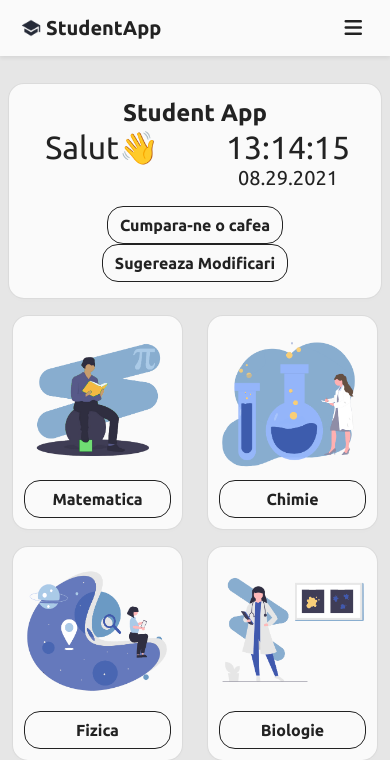
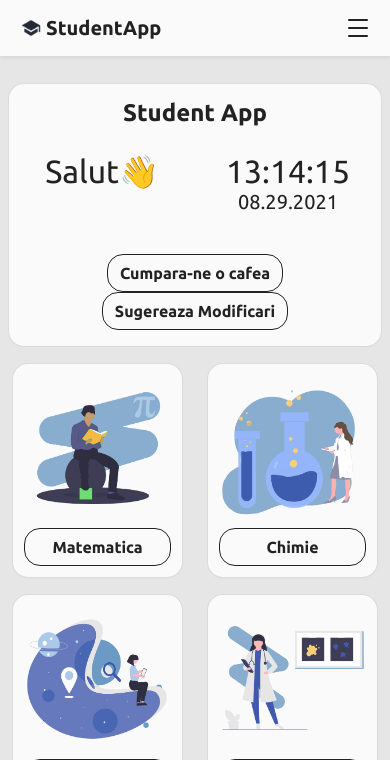
Before and after one commit to StudentAppRO/StudentApp-beta-old, a PHP site: page /app.html in a window 390 px wide. Shown: the top 760 px of the page. Run offline with PHP 8.4, Linux system fonts and the light colour scheme; some libraries are stand-ins or nearby versions.

Commit message:
Navbar toggle button animation

```diff
--- a/StudentApp/app.html
+++ b/StudentApp/app.html
@@ -42,9 +42,10 @@
                 </a>
 
                 <button class="navbar-toggler" type="button" data-toggle="collapse" data-target="#navbarNav" aria-controls="navbarNav" aria-expanded="false" aria-label="Toggle navigation">
-                    <p>
+                    <!--<p>
                         <i class="fa fa-bars" aria-hidden="true"></i>
-                    </p>
+                    </p>-->
+                    <div class="toggler"></div>
                 </button>
 
                 <div class="collapse navbar-collapse" id="navbarNav">
@@ -87,10 +88,11 @@
 
 
             <div class="row">
-                <div class="col-sm-12 col-12">
+                <div class="align-items-center col-sm-12 col-12">
                     <div class="card mt-4 mr-2 ml-2 mb-3">
                         <div class="card-body">
                             <h4 class="text-center"><b>Student App</b></h4>
+                            <br />
                             <div class="row">
                                 <div class=" col-6">
                                     <h2 class=" text-center">Salut👋</h2>
@@ -100,7 +102,7 @@
                                     <h5 id="date" class="text-center">24.24.24</h5>
                                 </div>
                             </div>
-                            <!-- <hr /> -->
+                            <br />
                             <div class=" row justify-content-center">
                                 <!-- <div class="btn-group btn-group-toggle" data-toggle="buttons ">
                                 </div> -->
--- a/StudentApp/contact_us.html
+++ b/StudentApp/contact_us.html
@@ -41,9 +41,10 @@
                 </a>
 
                 <button class="navbar-toggler" type="button" data-toggle="collapse" data-target="#navbarNav" aria-controls="navbarNav" aria-expanded="false" aria-label="Toggle navigation">
-                    <p>
+                    <!--<p>
                         <i class="fa fa-bars" aria-hidden="true"></i>
-                    </p>
+                    </p>-->
+                    <div class="toggler"></div>
                 </button>
 
                 <div class="collapse navbar-collapse" id="navbarNav">
--- a/StudentApp/index.html
+++ b/StudentApp/index.html
@@ -44,9 +44,10 @@
 
                 <button class="navbar-toggler" type="button" data-toggle="collapse" data-target="#navbarNav"
                     aria-controls="navbarNav" aria-expanded="false" aria-label="Toggle navigation">
-                    <p>
+                    <!--<p>
                         <i class="fa fa-bars" aria-hidden="true"></i>
-                    </p>
+                    </p>-->
+                    <div class="toggler"></div>
 
                 </button>
 
--- a/StudentApp/page.html
+++ b/StudentApp/page.html
@@ -42,9 +42,10 @@
                 </a>
 
                 <button class="navbar-toggler" type="button" data-toggle="collapse" data-target="#navbarNav" aria-controls="navbarNav" aria-expanded="false" aria-label="Toggle navigation">
-                    <p>
+                    <!--<p>
                         <i class="fa fa-bars" aria-hidden="true"></i>
-                    </p>
+                    </p>-->
+                    <div class="toggler"></div>
                 </button>
 
                 <div class="collapse navbar-collapse" id="navbarNav">
--- a/StudentApp/src/assets/CSS/style.css
+++ b/StudentApp/src/assets/CSS/style.css
@@ -111,6 +111,58 @@ a {
 
 #sticky-footer {
     flex-shrink: none;
+}
+
+.navbar-toggler {
+    width: 2rem;
+    height: 2rem;
+    background: transparent;
+    display: flex;
+    justify-content: space-around;
+    align-items: center;
+    position: relative;
+}
+
+.toggler {
+    height: .1rem;
+    width: 1.3rem;
+    background: var(--text);
+    border-radius: 5px;
+    position: absolute;
+    transition: all .3s;
+}
+
+.toggler::before,
+.toggler::after {
+    content: "";
+    height: .1rem;
+    width: 1.3rem;
+    background: var(--text);
+    border-radius: 5px;
+    display: block;
+    transition: all .3s;
+    position: absolute;
+    }
+
+.toggler::before {
+    transform: translateY(-.5rem);
+}
+
+.toggler::after {
+    transform: translateY(.5rem);
+}
+
+.open.toggler {
+    transform: translateX(-1rem);
+    background: transparent;
+}
+
+.open.toggler::before {
+    transform: translateY(0) translateX(1rem) rotate(45deg);
+}
+
+.open.toggler::after {
+    transform: translateY(0) translateX(1rem) rotate(-45deg);
 }
 
 /* changed default navbar toggle icon  */
--- a/StudentApp/src/assets/JS/core.js
+++ b/StudentApp/src/assets/JS/core.js
@@ -20,7 +20,7 @@ $(window).load(function () {
   // Animate loader off screen
   $(".se-pre-con").fadeOut("slow");
 });
-
+$('.toggler').click(()=>{$('.toggler').toggleClass('open')})
 //dark mode switch
 ///TODO
 const toggleButton = document.querySelector("#darkModeSwitch")
```
